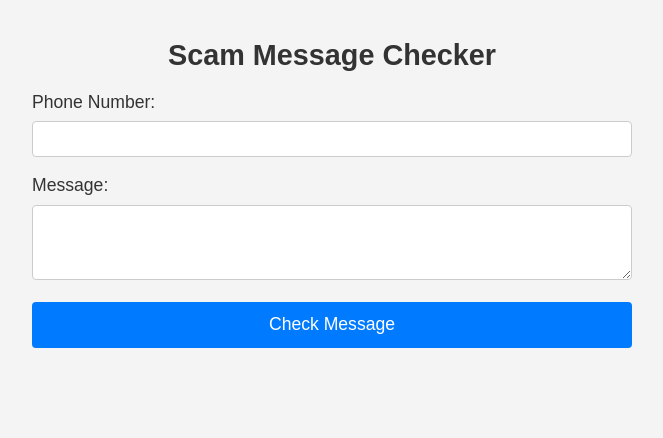
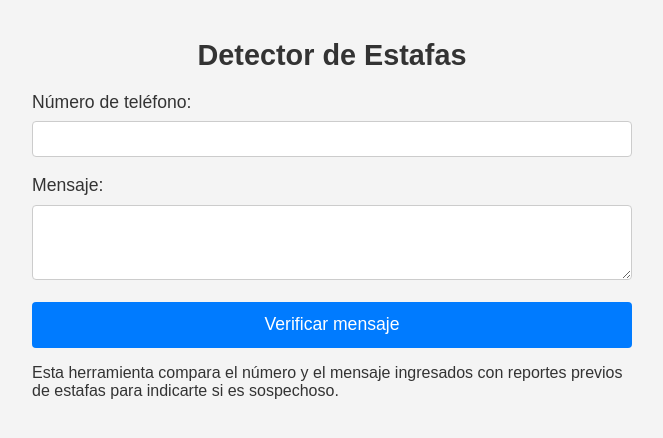
Before and after one commit to luisdiher22/DetectorEstafaCR, a Flask app: page / in a window 1280 px wide. Shown: the top 438 px of the page, without its empty margins (308-971 px from the left). Run offline with Flask 3, Linux system fonts and the light colour scheme.

Commit message:
Traducir la interfaz y mensajes a español

```diff
--- a/app.py
+++ b/app.py
@@ -52,7 +52,7 @@ def check_scam():
         if existing_text:
             scam_detected = True
 
-    result_message = "Potential scam detected!" if scam_detected else "This looks safe."
+    result_message = "Posible estafa detectada!" if scam_detected else "Todo parece seguro."
 
     # Persist the submitted message to the database
     new_msg = Message(phone_number=phone_number, text_message=text_message)
--- a/templates/index.html
+++ b/templates/index.html
@@ -1,29 +1,30 @@
 <!DOCTYPE html>
-<html lang="en">
+<html lang="es">
 <head>
     <meta charset="UTF-8">
     <meta name="viewport" content="width=device-width, initial-scale=1.0">
-    <title>Scam Message Checker</title>
+    <title>Detector de Estafas</title>
     <link rel="stylesheet" href="{{ url_for('static', filename='style.css') }}">
 </head>
 <body>
     <div class="container">
-        <h1>Scam Message Checker</h1>
+        <h1>Detector de Estafas</h1>
 
         <form action="{{ url_for('check_scam') }}" method="POST">
             <div>
-                <label for="phone_number">Phone Number:</label>
+                <label for="phone_number">Número de teléfono:</label>
                 <input type="number" id="phone_number" name="phone_number" value="{{ previous_phone_number if previous_phone_number is not none else '' }}">
             </div>
             <br>
             <div>
-                <label for="text_message">Message:</label>
+                <label for="text_message">Mensaje:</label>
                 <textarea id="text_message" name="text_message" rows="4" cols="50">{{ previous_text_message if previous_text_message is not none else '' }}</textarea>
             </div>
             <br>
             <div>
-                <button type="submit">Check Message</button>
+                <button type="submit">Verificar mensaje</button>
             </div>
+            <p class="info">Esta herramienta compara el número y el mensaje ingresados con reportes previos de estafas para indicarte si es sospechoso.</p>
         </form>
 
         {% if result_message %}
```
Also changed, not shown: tests/test_app.py (+11 -11 lines).
